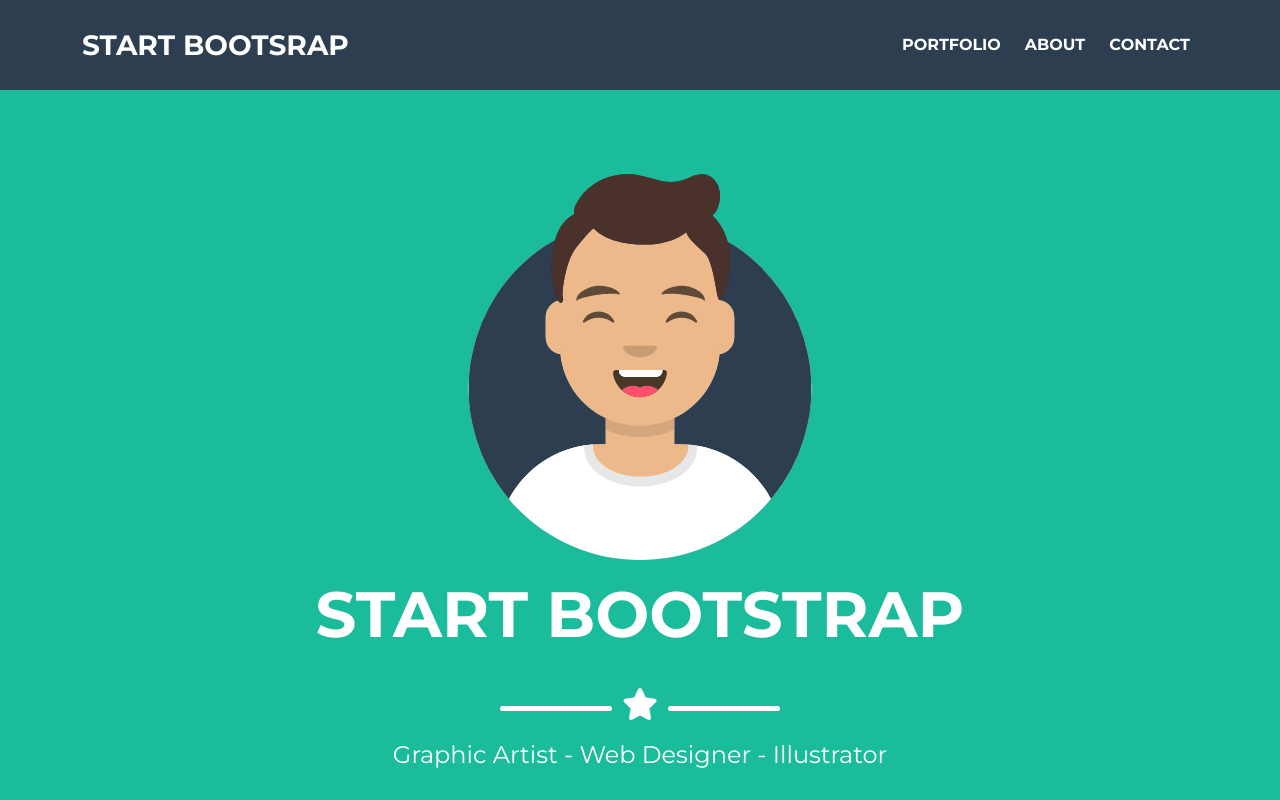
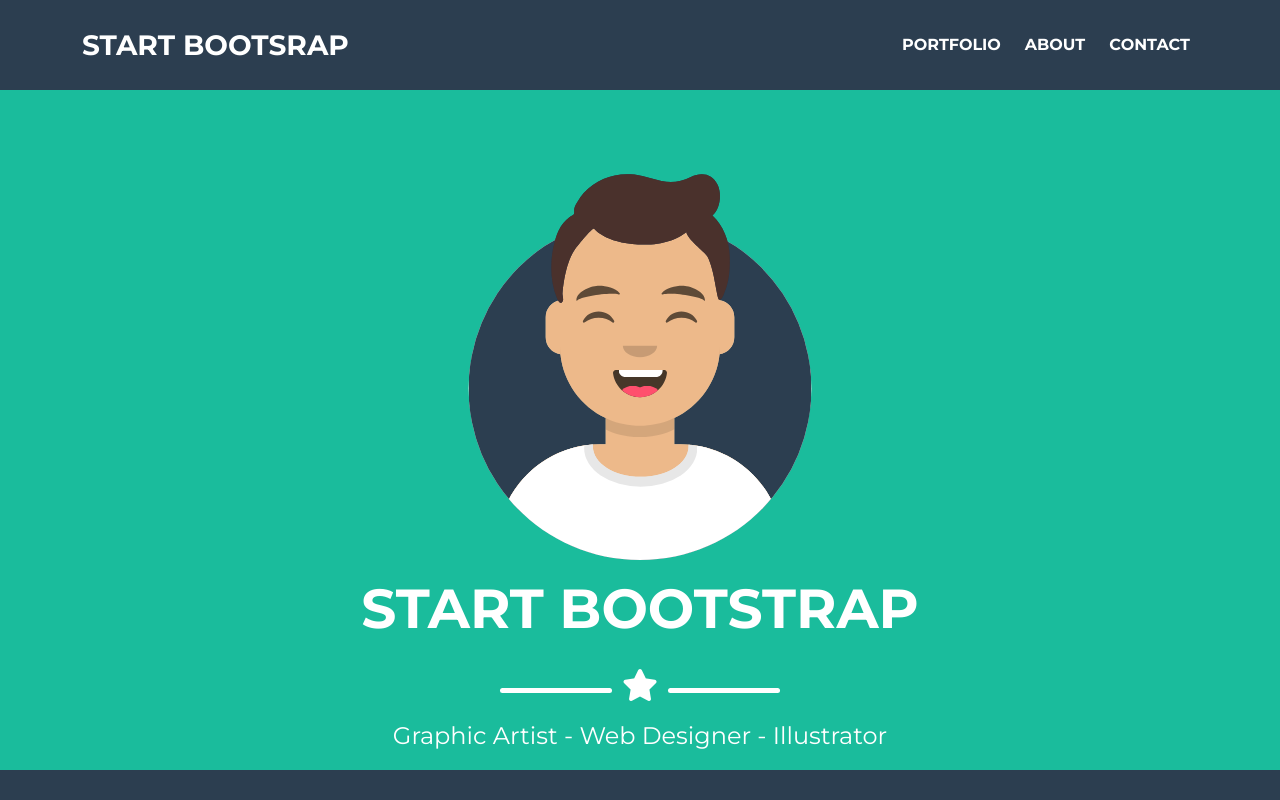
Before and after one commit to AymanQ-A-Maani/First-React-App, a React (Create React App) app: page / in a window 1280 px wide. Shown: the top 800 px of the page. Built offline with nearby package versions, Linux system fonts and the light colour scheme.

Commit message:
fixed header page cliping into footer

```diff
--- a/src/Components/Header/Header.jsx
+++ b/src/Components/Header/Header.jsx
@@ -8,7 +8,7 @@ export default class Header extends Component {
       <div className={`${style.header} overflow-hidden`}>
         <div className={`container d-flex align-items-center flex-column ${style.headerContainer}`}>
           <img className={`${style.avatar} mb-3`} src="./images/avataaars.svg" alt="no picture here" />
-          <h1 className={`${style.heading} text-uppercase text-white`}>start bootstrap</h1>
+          <h1 className={`${style.heading} text-uppercase text-white text-center m-auto`}>start bootstrap</h1>
           <div className={`${style.headerDevider}`}>
             <div className={`${style.line} rounded`}></div>
             <i className={`fa-solid fa-star ${style.star}`}></i>
--- a/src/Components/Header/Header.module.css
+++ b/src/Components/Header/Header.module.css
@@ -1,7 +1,6 @@
 
 .header{
     width: 100%;
-    height: 100vh;
     background-color: rgb(26, 188, 156);
 }
 
@@ -15,8 +14,9 @@ margin-top: 70px;
 }
 
 .heading{
-    font-size: 64px;
+    font-size: 55px;
     font-family: Montserrat-bold;
+    width: 100%;
 }
 
 .headerDevider{
```
